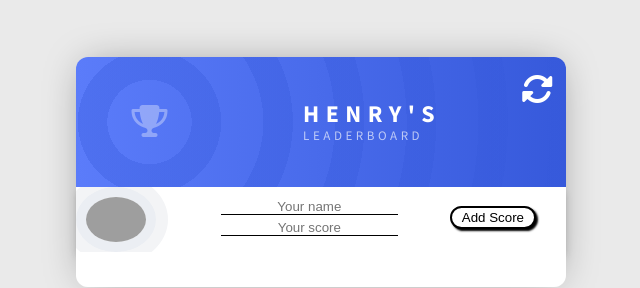
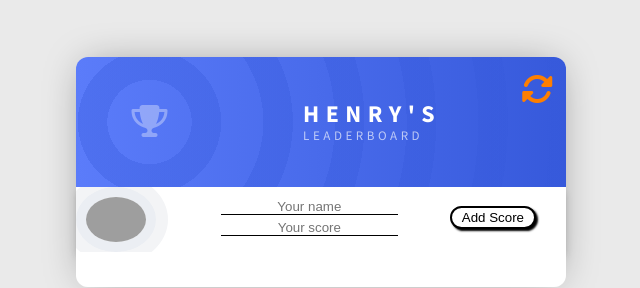
Before and after one commit to hsztan/leaderboard, a website built with webpack: page src/index.html in a window 1280 px wide. Both pictures are taken after typing "Sample", "Sample" into the empty fields and a click on the input "Add Score". Shown: the part 236-524 px from the top of the page, 319-959 px from the left. Built offline with nearby package versions, Linux system fonts and the light colour scheme; no server answers; grey boxes are pictures that could not be loaded.

Commit message:
Add style to reload button when there is data to fetch

```diff
--- a/src/index.css
+++ b/src/index.css
@@ -84,6 +84,17 @@ h2 {
   top: 0.8rem;
   right: 0.8rem;
   font-size: 2rem;
+}
+
+.leaderboard .reload-icon.data-ready {
+  color: rgb(254, 127, 0);
+}
+
+.leaderboard .reload-icon:hover {
+  color: #a1a1a1;
+  transform: scale(1.1);
+  border-radius: 50%;
+  background: transparent;
 }
 
 .leaderboard .reload-icon.reloading {
--- a/src/modules/api-dom.js
+++ b/src/modules/api-dom.js
@@ -30,6 +30,10 @@ const showSuccessBtn = () => {
   }, 1000);
 };
 
+const toggleStyleReloadBtn = () => {
+  getAllScoresBtn.classList.toggle('data-ready');
+};
+
 const createNewGame = (gameName) => async () => {
   const gameID = await createGame(gameName);
   // save game data in globals
@@ -60,6 +64,7 @@ const showAllScores = async () => {
       scoresContainerUl.appendChild(scoreEle);
     });
     state.submitted = false;
+    setTimeout(toggleStyleReloadBtn, 3000);
   }
 };
 
@@ -71,6 +76,7 @@ const submitNewScore = async (eve) => {
   state.submitted = true;
   // set styles and clear field after successfull submit
   showSuccessBtn();
+  toggleStyleReloadBtn();
 };
 
 const animateReloadBtn = () => {
```
Also changed, not shown: src/index.html (+2 -1 lines).
